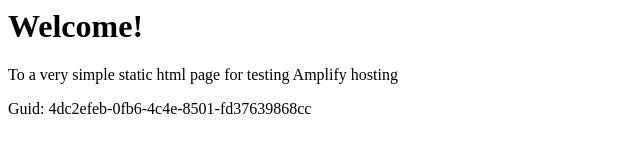
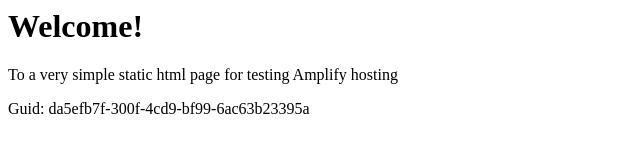
Before and after one commit to aws-aemilia-pdx/Github-PR-Commit-Integration-Test-DoNotTouch-GithubWebhookPreviewCanaryTest-v1-preprod-us-west-2, a website: page src/index.html in a window 1280 px wide. Shown: the full height of the page, 0-640 px from the left. Drawn offline with Linux system fonts and the light colour scheme.

Commit message:
commit from integ tests

```diff
--- a/src/index.html
+++ b/src/index.html
@@ -12,6 +12,6 @@
 <body>
     <h1>Welcome!</h1>
     <p>To a very simple static html page for testing Amplify hosting</p>
-    <p>Guid: 4dc2efeb-0fb6-4c4e-8501-fd37639868cc</p></body>
+    <p>Guid: da5efb7f-300f-4cd9-bf99-6ac63b23395a</p></body>
 
 </html>
```
